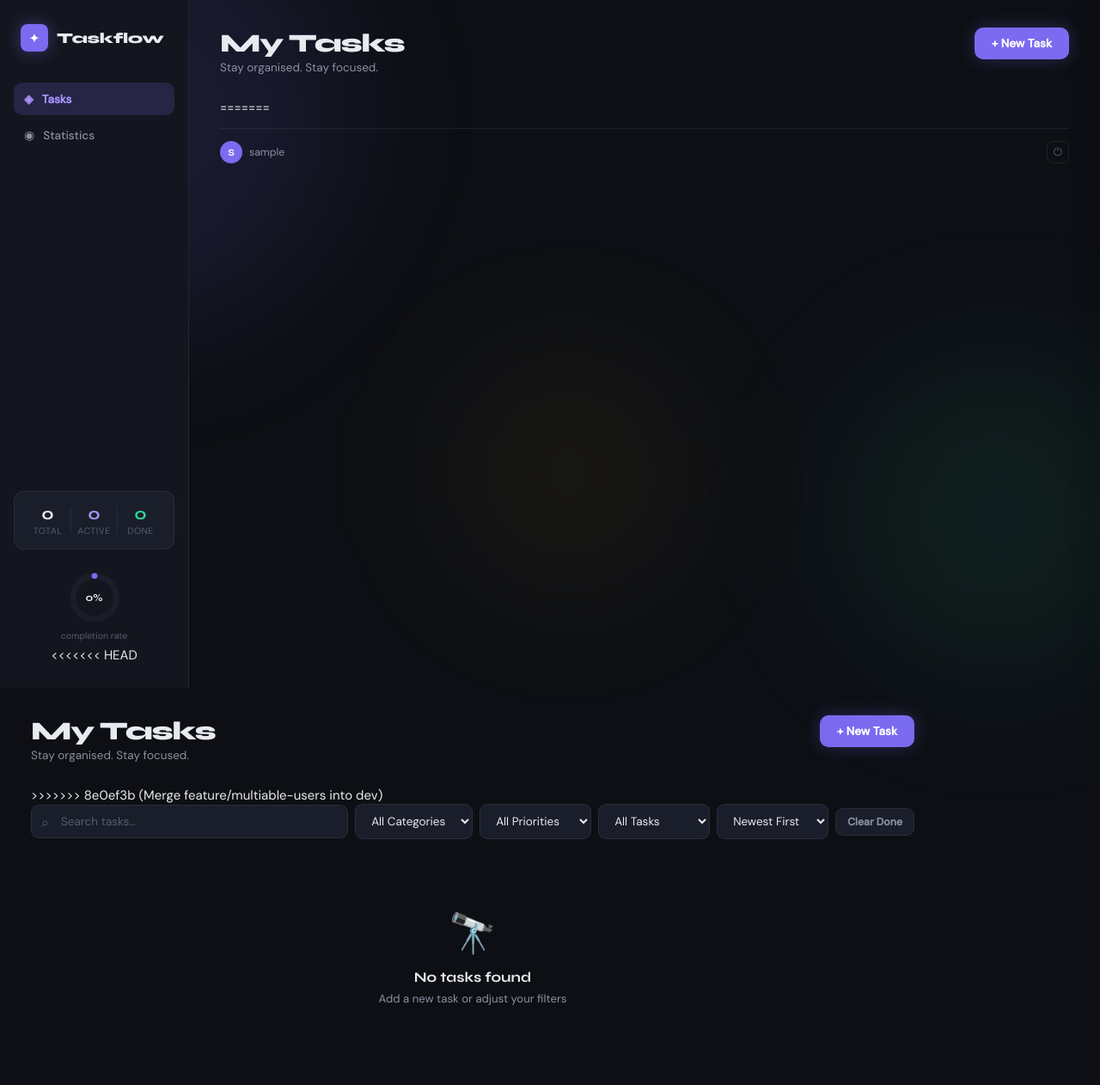
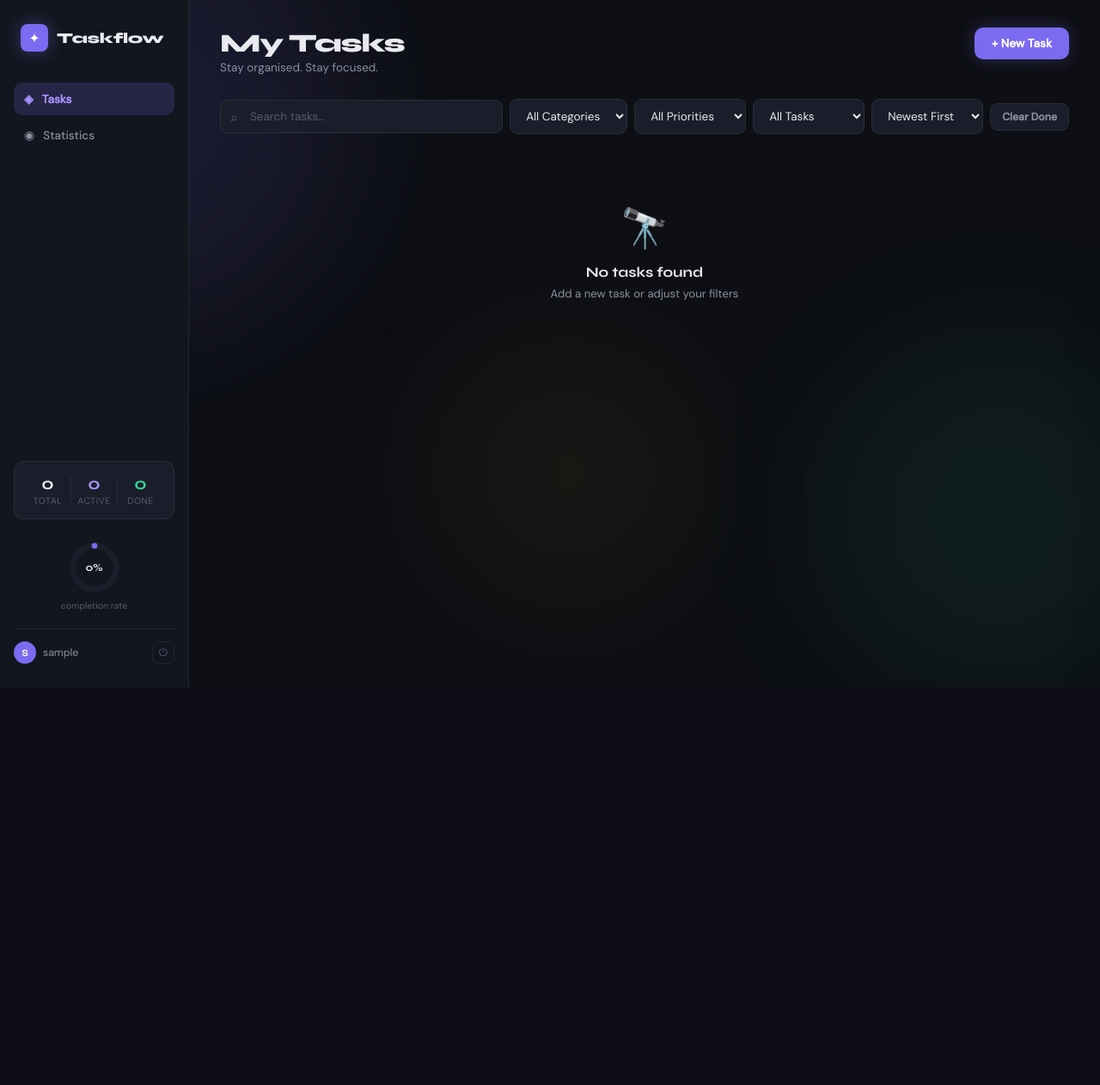
Before and after one commit to qrq12-beep/cc302, a Flask app: page / in a window 1280 px wide. Shown: the whole page at 86% size. After the commit the page ends 800 px from the top, so only its background shows below. Run offline with Flask 3, Linux system fonts and the light colour scheme; the visitor is signed in with stand-in values (Sample User, id 1); data that the repository does not hold is empty.

Commit message:
Update UI changes

```diff
--- a/templates/index.html
+++ b/templates/index.html
@@ -61,24 +61,6 @@
                     <span class="ring-label" id="ring-pct">0%</span>
                 </div>
                 <span class="ring-desc">completion rate</span>
-<<<<<<< HEAD
-            </div>
-        </aside>
-
-        <!-- ── Main ── -->
-        <main class="main-content">
-
-            <!-- TASKS TAB -->
-            <section class="tab-panel active" id="tab-tasks">
-
-                <div class="page-header">
-                    <div>
-                        <h1 class="page-title">My Tasks</h1>
-                        <p class="page-sub">Stay organised. Stay focused.</p>
-                    </div>
-                    <button class="btn-add-trigger" id="toggleAddForm">+ New Task</button>
-                </div>
-=======
                 <div class="sidebar-user">
                     <div class="sidebar-user-info">
                         <div class="sidebar-avatar">{{ username[0].upper() }}</div>
@@ -102,7 +84,6 @@
                     </div>
                     <button class="btn-add-trigger" id="toggleAddForm">+ New Task</button>
                 </div>
->>>>>>> 8e0ef3b (Merge feature/multiable-users into dev)
 
                 <!-- Add Task Form -->
                 <div class="add-form-wrap" id="addFormWrap">
```
